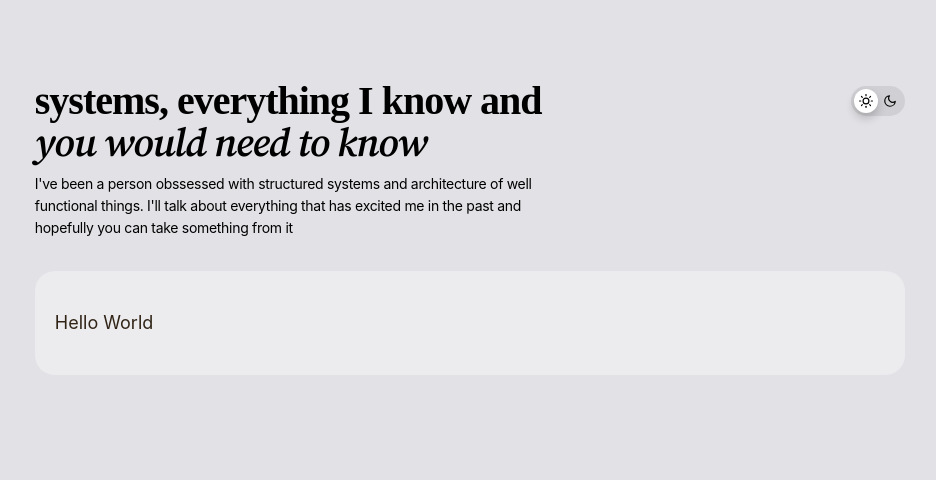
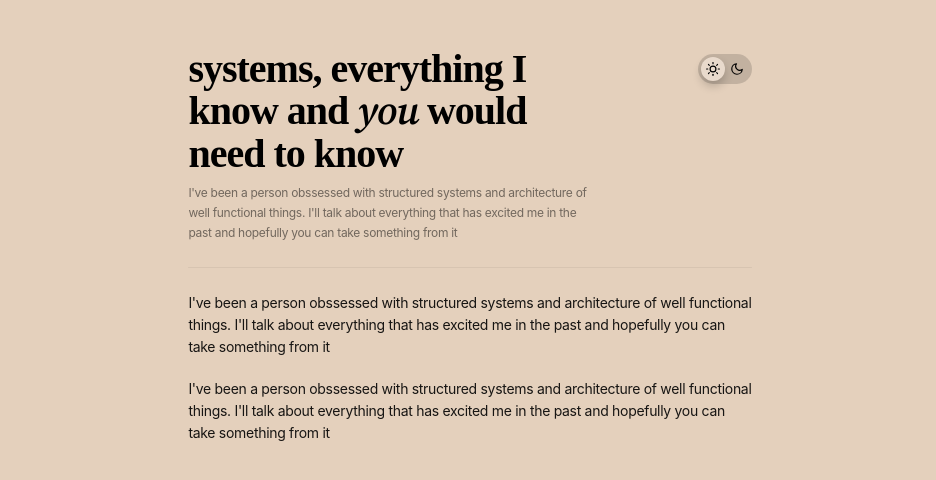
Before and after one commit to rtrikha/systems, a plain HTML site: page index.html in a window 1280 px wide. Shown: the whole page, without its empty margins (170-1106 px from the left). Drawn offline with Linux system fonts and the light colour scheme; a web font is replaced by a local one.

Commit message:
adding theme switcher

```diff
--- a/index.html
+++ b/index.html
@@ -10,7 +10,7 @@
 	<body>
 		<div class="heading-wrapper">
 			<div class="lhs">
-				<div class="heading">systems, everything I know and <span style="font-style: italic">you would need to know</span></div>
+				<div class="heading">systems, everything I know and <span style="font-style: italic">you</span> would need to know</div>
 				<div class="subheading">
 					I've been a person obssessed with structured systems and architecture of well functional things. I'll talk about everything that has excited me in the past and hopefully you can
 					take something from it
@@ -27,7 +27,17 @@
                     </div>
             </div>
 		</div>
-		<div class="main-wrapper">Hello World</div>
+		<div class="divider">
+
+		</div>
+		<div class="main-wrapper">
+			<div class="content">I've been a person obssessed with structured systems and architecture of well functional things. I'll talk about everything that has excited me in the past and hopefully you can
+				take something from it</div>
+				<div class="content">I've been a person obssessed with structured systems and architecture of well functional things. I'll talk about everything that has excited me in the past and hopefully you can
+					take something from it</div>
+		</div>
 	</body>
 	<script src="js/script.js"></script>
+	<script src="js/theme.js"></script>
+
 </html>
--- a/js/script.js
+++ b/js/script.js
@@ -9,35 +9,41 @@ function toggleValue() {
 
 	function animateInLight(callback) {
 		var svg = document.getElementById('light-mode-svg');
-		svg.style.transform = 'rotate(2deg) translateX(1px)';
-		svg.style.transition = 'all 0.2s';
+		svg.style.transform = 'rotate(1deg) translateX(1px)';
+		svg.style.transition = 'all 0.4s';
 		setTimeout(callback, 100);
 	}
 
 	function animateOutLight() {
 		var svg = document.getElementById('light-mode-svg');
-		svg.style.transform = 'rotate(-2deg)';
-		svg.style.transition = 'all 0.2s';
+		svg.style.transform = 'rotate(-1deg)';
+		svg.style.transition = 'all 0.4s';
 	}
 
 	function animateInDark(callback) {
 		var svg = document.getElementById('dark-mode-svg');
-		svg.style.transform = 'rotate(-2deg) translateX(-1px)';
-		svg.style.transition = 'all 0.2s';
+		svg.style.transform = 'rotate(-1deg) translateX(-1px)';
+		svg.style.transition = 'all 0.4s';
 		setTimeout(callback, 100);
 	}
 
 	function animateOutDark() {
 		var svg = document.getElementById('dark-mode-svg');
-		svg.style.transform = 'rotate(2deg)';
-		svg.style.transition = 'all 0.2s';
+		svg.style.transform = 'rotate(1deg)';
+		svg.style.transition = 'all 0.4s';
 	}
 
 	function checkState() {
 		if (toggle) {
 			animateInLight(animateOutLight);
+			applyColourTheme('stockDark');
+			document.getElementById('light-mode-svg').style.filter = 'invert(1)';
+			document.getElementById('light-mode-svg').style.opacity = '0.6';
 		} else {
 			animateInDark(animateOutDark);
+			applyColourTheme('stockLight');
+			document.getElementById('light-mode-svg').style.filter = 'invert(0)';
+			document.getElementById('light-mode-svg').style.opacity = '1';
 		}
 	}
 
--- /dev/null
+++ b/js/theme.js
@@ -0,0 +1,38 @@
+const Themes = {
+	stockLight: {
+		appBackground: '#E4D0BC',
+		foregroundHigh: '#000000',
+		foregroundMed: '#000000e6',
+		foregroundLow: '#00000080',
+		backgroundHigh: '#E9DACC',
+		backgroundMed: '#1D1D1F',
+		backgroundLow: ' #000000',
+		toneForeground: '#E9DACC',
+		toneBackground: '#00000026',
+	},
+	stockDark: {
+		appBackground: '#000010',
+		foregroundHigh: '#ECE7DA',
+		foregroundMed: '#ECE7DAe6',
+		foregroundLow: '#ECE7DA80',
+		backgroundHigh: '#161616',
+		backgroundMed: '#1D1D1F',
+		backgroundLow: ' #000000',
+		toneForeground: '#ECE7DA',
+		toneBackground: '#ffffff26',
+	},
+};
+
+window.applyColourTheme = function (themeName) {
+	document.documentElement.style.setProperty('--a-b', Themes[themeName].appBackground);
+	document.documentElement.style.setProperty('--f-h', Themes[themeName].foregroundHigh);
+	document.documentElement.style.setProperty('--f-m', Themes[themeName].foregroundMed);
+	document.documentElement.style.setProperty('--f-l', Themes[themeName].foregroundLow);
+	document.documentElement.style.setProperty('--b-h', Themes[themeName].backgroundHigh);
+	document.documentElement.style.setProperty('--b-m', Themes[themeName].backgroundMed);
+	document.documentElement.style.setProperty('--b-l', Themes[themeName].backgroundLow);
+	document.documentElement.style.setProperty('--t-f', Themes[themeName].toneForeground);
+	document.documentElement.style.setProperty('--t-b', Themes[themeName].toneBackground);
+};
+
+applyColourTheme('stockLight');
--- a/styling/style.scss
+++ b/styling/style.scss
@@ -1,22 +1,23 @@
 @import 'theme';
 
 body {
-	background-color: #e2e1e6;
+	background-color: $a-b;
 	-webkit-font-smoothing: antialiased;
 	margin: 0;
 	user-select: none;
-	margin-left: 16vw;
-	margin-right: 16vw;
+	margin-left: 28vw;
+	margin-right: 28vw;
 	margin-top: 2vh;
 }
 
 .heading-wrapper {
-	margin-top: 10vh;
+	margin-top: 6vh;
+	margin-bottom: 3vh;
 	display: flex;
 	justify-content: space-between;
 
 	.lhs {
-		width: 60%;
+		width: 72%;
 		.heading {
 			@include hero;
 		}
@@ -32,7 +33,7 @@ body {
 			transform: translateY(-12px);
 			position: relative;
 			display: block;
-			background: #d0cfd3;
+			background: $t-b;
 			border-radius: 20px;
 			cursor: pointer;
 		}
@@ -43,7 +44,7 @@ body {
 			position: absolute;
 			top: 3px;
 			left: 3px;
-			background-color: white;
+			background-color: $t-f;
 			border-radius: 180px;
 			box-shadow: 0px 5px 10px rgba(0, 0, 0, 0.2);
 		}
@@ -81,13 +82,18 @@ body {
 }
 
 .main-wrapper {
-	margin-top: 4vh;
-	padding: 40px 20px;
-	border-radius: 20px;
-	color: #312416;
-	background-color: #ececef;
-	font-size: 18px;
-	font-family: inter;
-	font-weight: 400;
-	line-height: 24px;
+	margin-top: 3vh;
+	margin-bottom: 6vh;
+	.content {
+		@include body-1;
+		margin-bottom: 20px;
+	}
 }
+
+.divider {
+	width: auto;
+	height: 1px;
+	background: $t-b;
+	border-radius: 4px;
+	opacity: 0.4;
+}
--- a/styling/theme.scss
+++ b/styling/theme.scss
@@ -1,35 +1,40 @@
+$a-b: var(--a-b);
+$f-h: var(--f-h);
+$f-m: var(--f-m);
+$f-l: var(--f-l);
+$b-h: var(--b-h);
+$t-b: var(--t-b);
+$t-f: var(--t-f);
+
 @mixin hero {
-	color: black;
+	color: $f-h;
 	font-family: serif-pro;
 	font-size: 40px;
 	font-weight: 600;
 	letter-spacing: -1px;
 	line-height: 42px;
 }
-
 @mixin body-1 {
-	color: #312416;
-	font-size: 18px;
-	font-family: serif-pro;
-	font-weight: 400;
-	line-height: 24px;
-}
-
-@mixin body-2 {
-	color: black;
+	color: $f-m;
 	font-size: 14px;
 	font-family: inter;
 	font-weight: 400;
 	line-height: 22px;
 	letter-spacing: -0.3px;
 }
-
+@mixin body-2 {
+	color: $f-l;
+	font-size: 12px;
+	font-family: inter;
+	font-weight: 400;
+	line-height: 20px;
+	letter-spacing: -0.3px;
+}
 @font-face {
 	src: url(/resources/Source_Serif_Pro/SourceSerifPro-Regular.ttf);
 	font-family: serif-pro;
 	font-weight: 400;
 }
-
 @font-face {
 	src: url(/resources/Source_Serif_Pro/SourceSerifPro-SemiBold.ttf);
 	font-family: serif-pro;
@@ -41,9 +46,14 @@
 	font-weight: 600;
 	font-style: italic;
 }
-
 @font-face {
 	src: url(/resources/Inter/Inter-Regular.ttf);
 	font-family: inter;
 	font-weight: 400;
 }
+
+@font-face {
+	src: url(/resources/Inter/Inter-Medium.ttf);
+	font-family: inter;
+	font-weight: 600;
+}
```
Also changed, not shown: resources/icons/wave.svg (added), styling/style.css, styling/theme.css, 2 other files.
